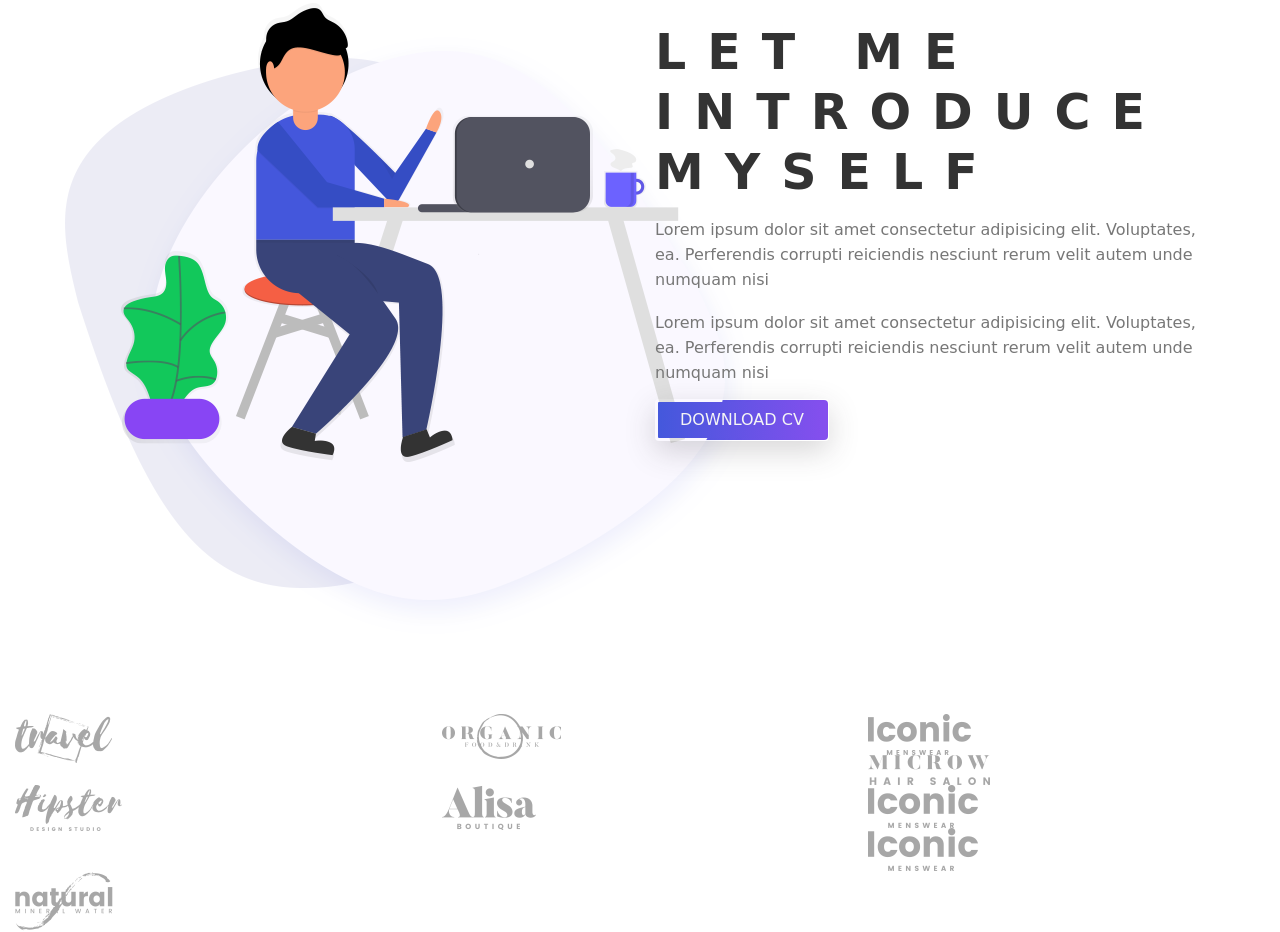
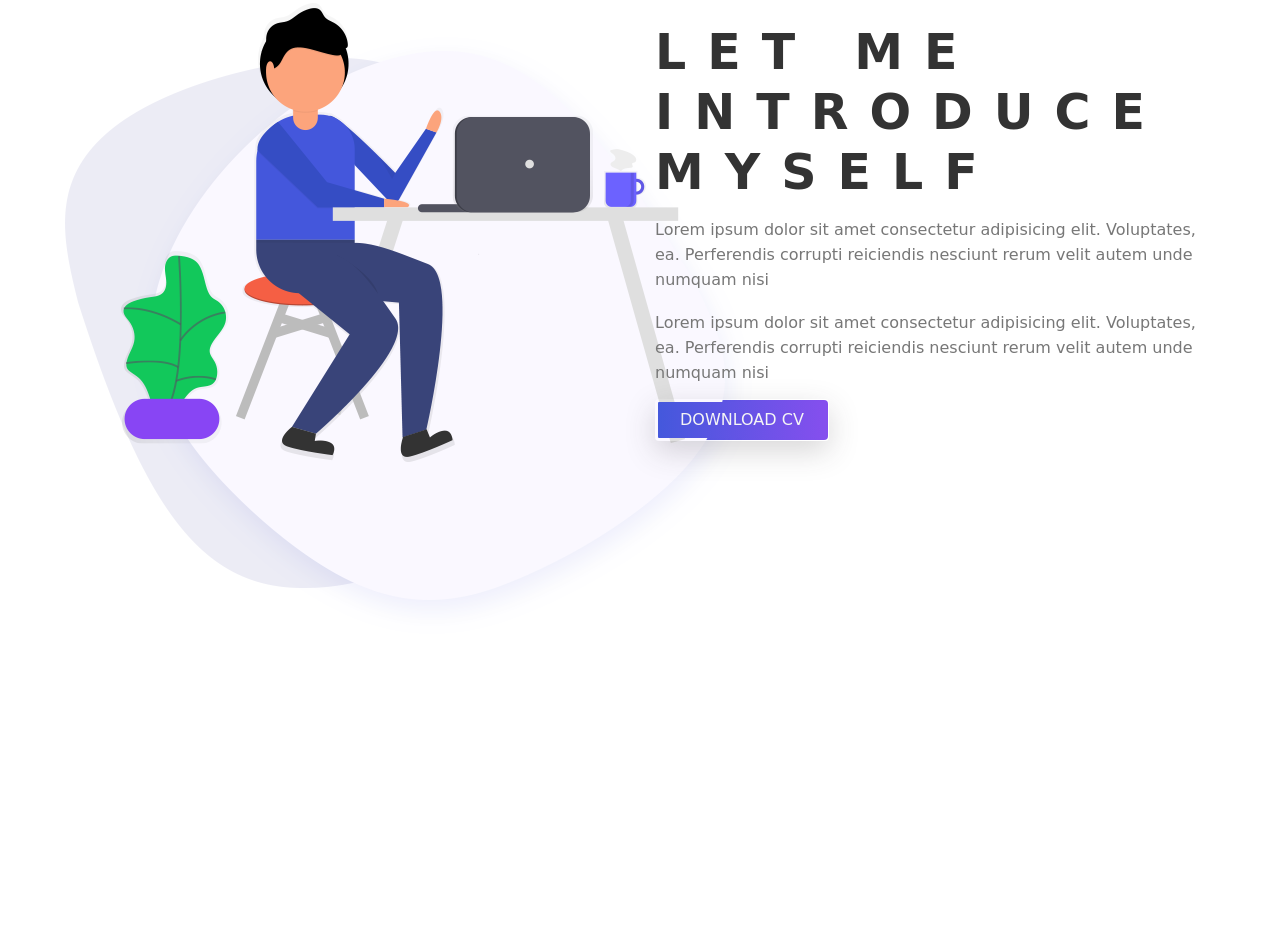
Before and after one commit to MichaelSey/tutorial-BS.github.io, a plain HTML site: page Index.html in a window 1280 px wide. Shown: the part 884-1816 px from the top of the page. After the commit the page ends 1598 px from the top, so only its background shows below. Drawn offline with Linux system fonts and the light colour scheme.

Commit message:
updated index file

```diff
--- a/Index.html
+++ b/Index.html
@@ -125,64 +125,7 @@
 <!--- brand area section-->
 
 
-  <section class="brand-area">
-        <div class="container-fluid">
-            <div class="row">
-                <div class="col-lg-12 col-md-12">
-                    <div class="row">
-                        <div class="col-lx-4 col-lg-4 col-md-6">
-                            <div class="single-brand">
-                                <img src="./img/brands/logo1.png" alt="Brand-1" >
-                            </div>
-                        </div>
-                        <div class="col-lg-4 col-md-6 col-sm-6">
-                            <div class="single-brand">
-                                <img src="./img/brands/logo2.png" alt="Brand-2" >
-                            </div>
-                        </div>
-                        <div class="col-lg-4 col-md-6 col-sm-6">
-                            <div class="single-brand">
-                                <img src="./img/brands/logo3.png" alt="Brand-3" >
-                            </div>
-                        </div>
-                        <div class="col-lg-4 col-md-6 col-sm-6">
-                            <div class="single-brand">
-                                <img src="./img/brands/logo4.png" alt="Brand-4" >
-                            </div>
-                        </div>
-                        <div class="col-lg-4 col-md-6 col-sm-6">
-                            <div class="single-brand">
-                                <img src="./img/brands/logo5.png" alt="Brand-5" >
-                            </div>
-                        </div>
-                        <div class="col-lg-4 col-md-6 col-sm-6">
-                            <div class="single-brand">
-                                <img src="./img/brands/logo6.png" alt="Brand-6" >
-                            </div>
-                        </div>
-                        <div class="col-lg-4 col-md-6 col-sm-6">
-                            <div class="single-brand">
-                                <img src="./img/brands/logo7.png" alt="Brand-7" >
-                            </div>
-                        </div>
-                        <div class="col-lg-4 col-md-6 col-sm-6">
-                            <div class="single-brand">
-                                <img src="./img/brands/logo8.png" alt="Brand-8" >
-                            </div>
-                        </div>
-                        <div class="col-lg-4 col-md-6 col-sm-6">
-                            <div class="single-brand">
-                                <img src="./img/brands/logo9.png" alt="Brand-9" >
-                            </div>
-                        </div>
-                    </div>
-                </div>
-                <div class="col-lx-6 col-lg-12 col-md-12"></div>
-            </div>
 
-
-        </div>
-    </section>
 
 <!---- brand area end section-->
     </main>
```
